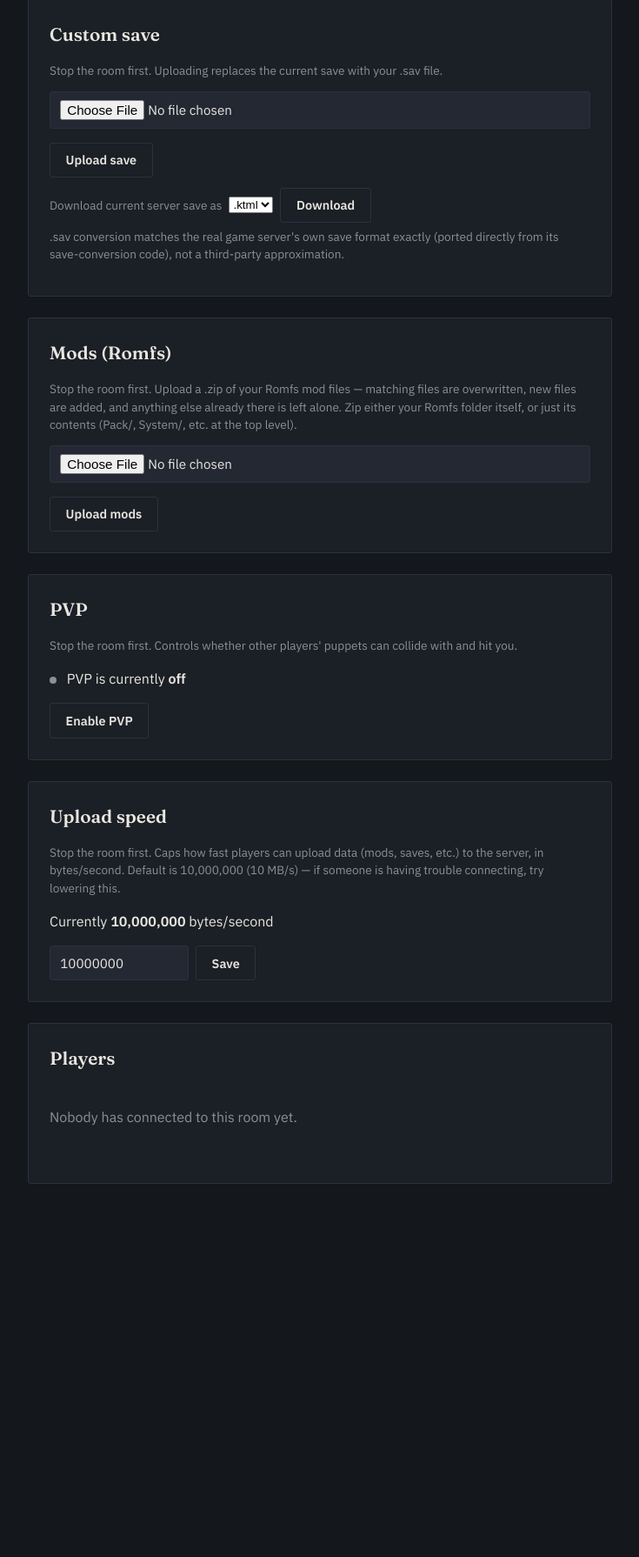
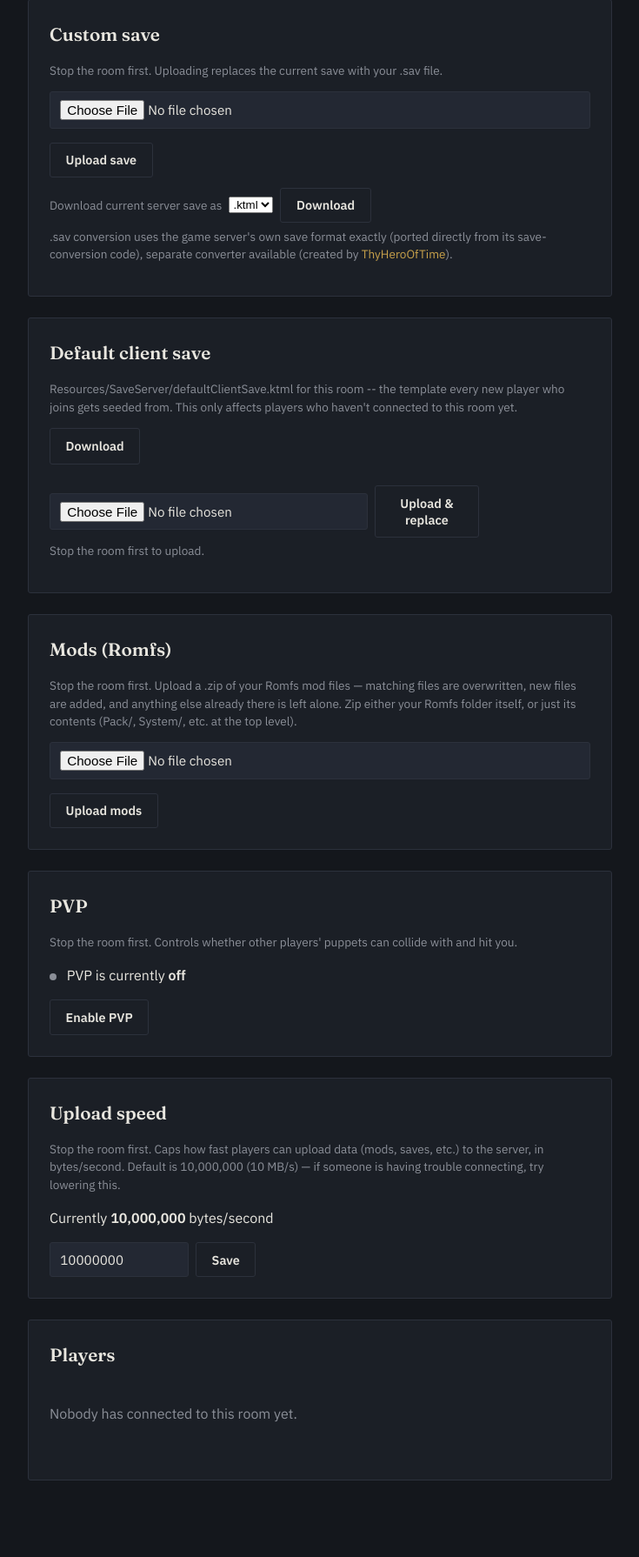
Before and after one commit to LonLon-Labs/Zonai-Hosting, a Flask app: template templates/room.html in a window 1280 px wide. Shown: the part 445-2235 px from the top of the page at 87% size, without its empty margins (272-1007 px from the left). Before the commit the page ends 1806 px from the top, so only its background shows below. Run offline with Flask 3, Linux system fonts and the light colour scheme; the template is opened without the code that fills it, so the values that code supplies are empty; parts of the project's set-up code (start-up, migrations or seed data) failed here and were passed over.

Commit message:
Button to download default client save

```diff
--- a/app.py
+++ b/app.py
@@ -512,10 +512,8 @@ def upload_player_save(room_id, owner_key, uid):
         if f is None or f.filename == "":
             return render_template("error.html", message="No file selected.", sound="warning"), 400
         filename = secure_filename(f.filename)
-        is_sav = filename.lower().endswith(".sav")
-        is_ktml = filename.lower().endswith(".ktml")
-        if not (is_sav or is_ktml):
-            return render_template("error.html", message="Only .ktml or .sav files are accepted.", sound="warning"), 400
+        if not filename.lower().endswith(".ktml"):
+            return render_template("error.html", message="Only .ktml files are accepted.", sound="warning"), 400
         f.stream.seek(0, os.SEEK_END)
         size = f.stream.tell()
         f.stream.seek(0)
@@ -523,33 +521,18 @@ def upload_player_save(room_id, owner_key, uid):
             return render_template("error.html", message="Save file is too large.", sound="warning"), 400
 
         raw = f.read()
-        converted = False  # only .sav uploads actually run the sav<->ktml converter
-        if is_sav:
-            try:
-                ktml_text = save_converter.progress_sav_to_ktml(raw)
-            except save_converter.ConversionError as e:
-                return render_template("error.html", message=f"Couldn't convert this save to .ktml: {e}", sound="error"), 400
-            content_bytes = ktml_text.encode("utf-8")
-            converted = True
-        else:
-            try:
-                save_converter.parse_ktml(raw.decode("utf-8", errors="strict"))
-            except Exception as e:
-                return render_template("error.html", message=f"This doesn't look like a valid .ktml save: {e}", sound="error"), 400
-            content_bytes = raw
+        try:
+            save_converter.parse_ktml(raw.decode("utf-8", errors="strict"))
+        except Exception as e:
+            return render_template("error.html", message=f"This doesn't look like a valid .ktml save: {e}", sound="error"), 400
 
         # The file on disk is always named after the player's UID -- that's
         # how SaveServer.getClientUID()/save() looks it up server-side --
         # regardless of what the uploaded file was called.
-        docker_manager.replace_player_save(room_id, uid, content_bytes)
+        docker_manager.replace_player_save(room_id, uid, raw)
         models.log_event(conn, room_id, "player_save_uploaded", detail=f"{uid} ({filename})")
     finally:
         conn.close()
-    # A .sav upload just ran through the sav -> ktml converter -- cue the
-    # success sound the same way the .sav download side does. A plain
-    # .ktml upload didn't touch the converter, so it stays silent.
-    if converted:
-        return redirect(url_for("room_detail", room_id=room_id, sound="success"))
     return redirect(url_for("room_detail", room_id=room_id))
 
 
@@ -597,30 +580,59 @@ def download_player_save(room_id, owner_key, uid):
     if not os.path.isfile(path):
         return render_template("error.html", message="No save file exists for this player yet.", sound="warning"), 404
     safe_name = secure_filename(player["nickname"] or uid) or uid
-    if request.args.get("format") == "sav":
-        # A player's actual usable save is a merge of the server-wide save
-        # (shared/world progress) with this player's own overrides -- a
-        # standalone conversion of just their file would be missing
-        # everything that only lives in the server save. Mirrors exactly
-        # how the real server generates a specific player's progress.sav.
-        server_path = docker_manager.main_save_path(room_id)
-        if not os.path.isfile(server_path):
-            return render_template("error.html", message="No server save file exists yet to merge this player's save with.", sound="warning"), 400
-        with open(server_path, "r", encoding="utf-8", errors="strict") as f:
-            server_ktml_text = f.read()
-        with open(path, "r", encoding="utf-8", errors="strict") as f:
-            player_ktml_text = f.read()
+    return send_file(path, as_attachment=True, download_name=f"{safe_name}.ktml")
+
+
+@app.route("/rooms/<int:room_id>/default_client_save")
+@require_owner_key
+def download_default_client_save(room_id, owner_key):
+    conn = models.get_db()
+    try:
+        owned_room_or_403(conn, room_id, owner_key)
+    finally:
+        conn.close()
+    try:
+        text = docker_manager.read_default_client_save(room_id)
+    except OSError as e:
+        return render_template("error.html", message=f"Couldn't read defaultClientSave.ktml: {e}"), 500
+    return send_file(
+        io.BytesIO(text.encode("utf-8")),
+        as_attachment=True,
+        download_name=f"totk-server-{room_id}-defaultClientSave.ktml",
+        mimetype="text/plain",
+    )
+
+
+@app.route("/rooms/<int:room_id>/default_client_save", methods=["POST"])
+@require_owner_key
+def upload_default_client_save(room_id, owner_key):
+    conn = models.get_db()
+    try:
+        room = owned_room_or_403(conn, room_id, owner_key)
+        if room["status"] == "running":
+            return render_template("error.html", message="Stop the room before changing the default client save."), 400
+        f = request.files.get("default_client_save_file")
+        if f is None or f.filename == "":
+            return render_template("error.html", message="No file selected.", sound="warning"), 400
+        filename = secure_filename(f.filename)
+        if not filename.lower().endswith(".ktml"):
+            return render_template("error.html", message="Only .ktml files are accepted.", sound="warning"), 400
+        f.stream.seek(0, os.SEEK_END)
+        size = f.stream.tell()
+        f.stream.seek(0)
+        if size > MAX_SAVE_UPLOAD_BYTES:
+            return render_template("error.html", message="File is too large.", sound="warning"), 400
+        raw = f.read()
         try:
-            sav_bytes = save_converter.ktml_to_progress_sav(server_ktml_text, player_ktml_text)
-        except save_converter.ConversionError as e:
-            return render_template("error.html", message=f"Couldn't convert this save to .sav: {e}", sound="error"), 400
-        return send_file(
-            io.BytesIO(sav_bytes),
-            as_attachment=True,
-            download_name=f"{safe_name}.sav",
-            mimetype="application/octet-stream",
-        )
-    return send_file(path, as_attachment=True, download_name=f"{safe_name}.ktml")
+            text = raw.decode("utf-8")
+            save_converter.parse_ktml(text)  # validate it actually parses before overwriting the real file
+        except Exception as e:
+            return render_template("error.html", message=f"This doesn't look like a valid .ktml file: {e}", sound="error"), 400
+        docker_manager.replace_default_client_save(room_id, text)
+        models.log_event(conn, room_id, "default_client_save_uploaded", detail=filename)
+    finally:
+        conn.close()
+    return redirect(url_for("room_detail", room_id=room_id))
 
 
 @app.route("/rooms/<int:room_id>/pvp", methods=["POST"])
--- a/templates/room.html
+++ b/templates/room.html
@@ -78,7 +78,20 @@
       <button type="submit" class="secondary">Download</button>
     </form>
   </div>
-  <p class="meta" style="margin-top:0.35rem;">.sav conversion matches the real game server's own save format exactly (ported directly from its save-conversion code), not a third-party approximation.</p>
+  <p class="meta" style="margin-top:0.35rem;">.sav conversion uses the game server's own save format exactly (ported directly from its save-conversion code), separate converter available (created by <a href="https://github.com/LegendarySavageGamer/TOTK-1.2.1-Save-Converter" target="_blank">ThyHeroOfTime</a>).</p>
+</section>
+
+<section class="panel">
+  <h2>Default client save</h2>
+  <p class="meta">Resources/SaveServer/defaultClientSave.ktml for this room -- the template every new player who joins gets seeded from. This only affects players who haven't connected to this room yet.</p>
+  <div style="display:flex; gap:1.5rem; flex-wrap:wrap; align-items:flex-start;">
+    <a class="btn secondary" href="{{ url_for('download_default_client_save', room_id=room['id']) }}">Download</a>
+    <form method="post" action="{{ url_for('upload_default_client_save', room_id=room['id']) }}" enctype="multipart/form-data" style="display:flex; gap:0.5rem; align-items:center;">
+      <input type="file" name="default_client_save_file" accept=".ktml" required>
+      <button type="submit" class="secondary" {% if room['status'] == 'running' %}disabled{% endif %}>Upload &amp; replace</button>
+    </form>
+  </div>
+  <p class="meta" style="margin-top:0.35rem;">Stop the room first to upload.</p>
 </section>
 
 <section class="panel">
@@ -127,20 +140,14 @@
         <td class="meta">{{ p['last_seen'] }} UTC</td>
         <td>
           <div class="action-row" style="margin-top:0;">
-            <form method="get" action="{{ url_for('download_player_save', room_id=room['id'], uid=p['uid']) }}" class="download-save-form" style="display:inline-flex; gap:0.25rem; align-items:center;">
-              <select name="format">
-                <option value="ktml">.ktml</option>
-                <option value="sav">.sav</option>
-              </select>
-              <button type="submit" class="secondary">Download</button>
-            </form>
+            <a href="{{ url_for('download_player_save', room_id=room['id'], uid=p['uid']) }}" class="btn secondary">Download save (.ktml)</a>
             {% if p['online'] %}
               <form method="post" action="{{ url_for('kick_player_route', room_id=room['id'], uid=p['uid']) }}"><button type="submit" class="secondary">Kick</button></form>
               <form method="post" action="{{ url_for('ban_player_route', room_id=room['id'], uid=p['uid']) }}" onsubmit="return confirm('Ban ' + '{{ p['nickname'] }}' + '?');"><button type="submit" class="danger">Ban</button></form>
             {% endif %}
             {% if room['status'] != 'running' %}
               <form method="post" action="{{ url_for('upload_player_save', room_id=room['id'], uid=p['uid']) }}" enctype="multipart/form-data" style="display:inline-flex; gap:0.25rem; align-items:center;">
-                <input type="file" name="save_file" accept=".ktml,.sav" required style="max-width:9rem;">
+                <input type="file" name="save_file" accept=".ktml" required style="max-width:9rem;">
                 <button type="submit" class="secondary">Upload save</button>
               </form>
               <form method="post" action="{{ url_for('delete_player_save_route', room_id=room['id'], uid=p['uid']) }}" onsubmit="return confirm('Delete this player\'s save data?');"><button type="submit" class="danger">Delete save</button></form>
```
Also changed, not shown: docker_manager.py (+71 -0 lines).
